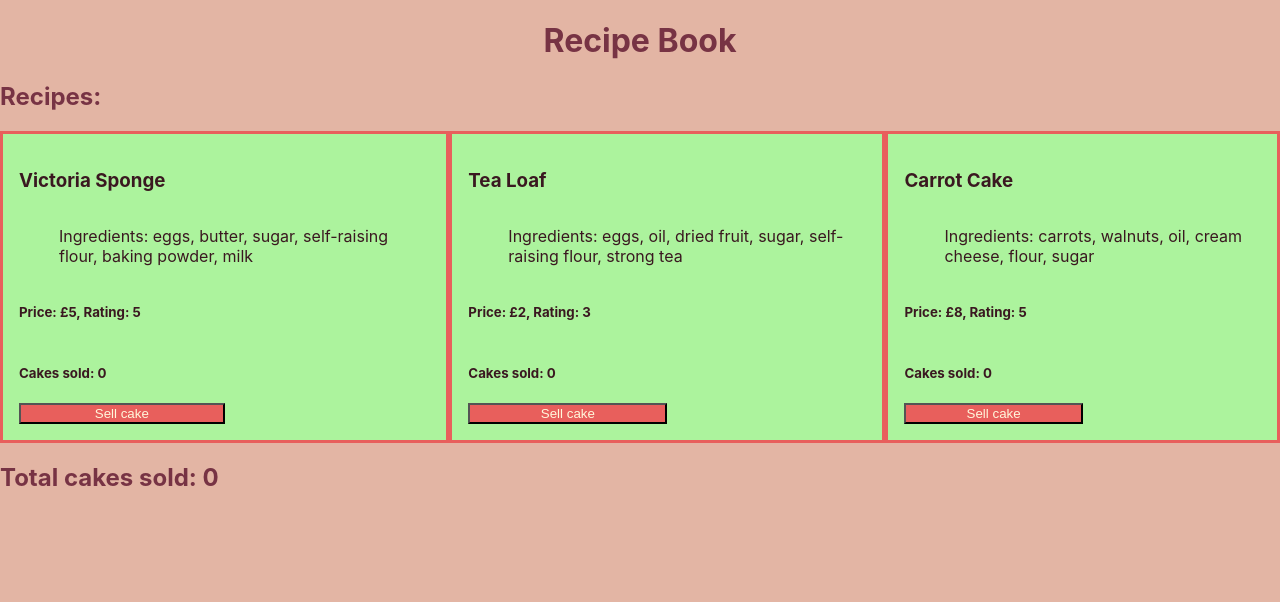
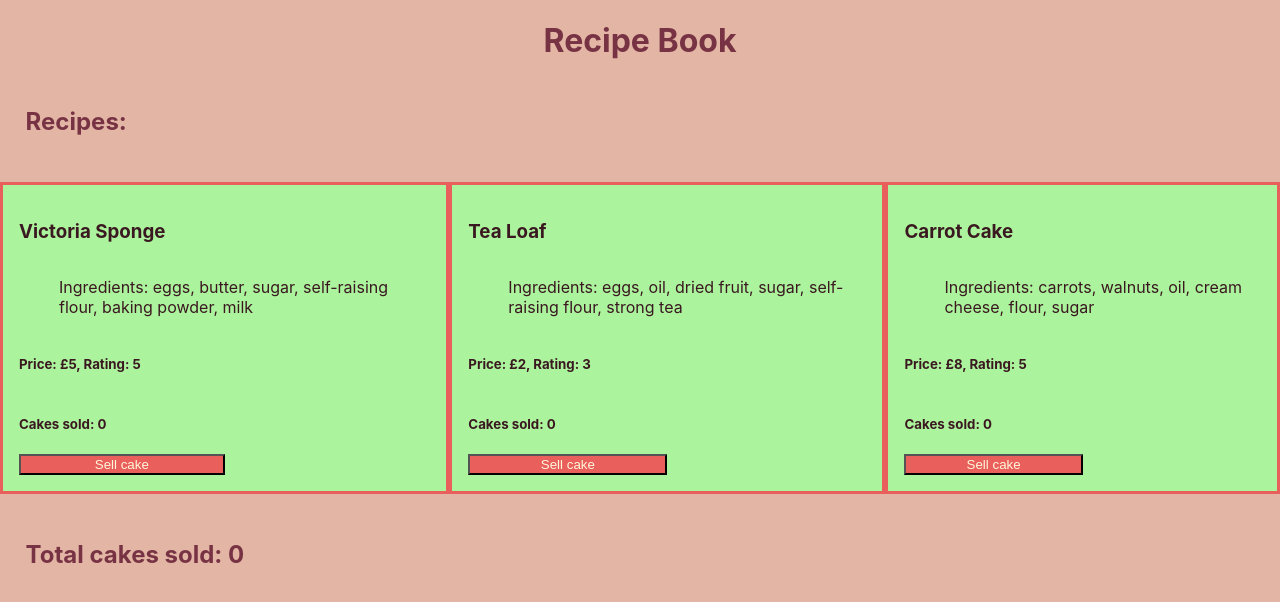
Before and after one commit to z-for-zarrin/bakery_react_lab, a React (Create React App) app: page / in a window 1280 px wide. Shown: the top 602 px of the page. Built offline with nearby package versions, Linux system fonts and the light colour scheme.

Commit message:
css update

```diff
--- a/src/App.css
+++ b/src/App.css
@@ -14,4 +14,5 @@ section {
 
 h2 {
     color: #773344;
+    padding: 2%;
 }
```
